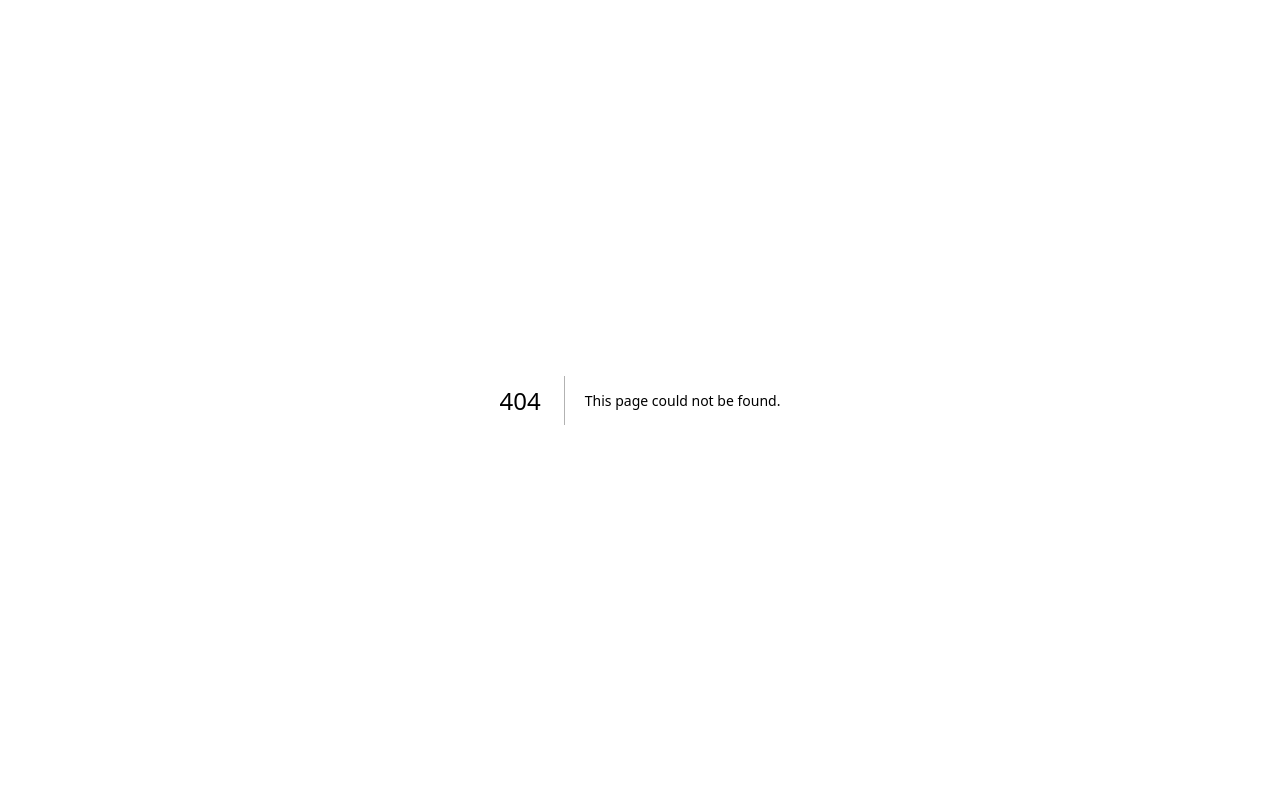
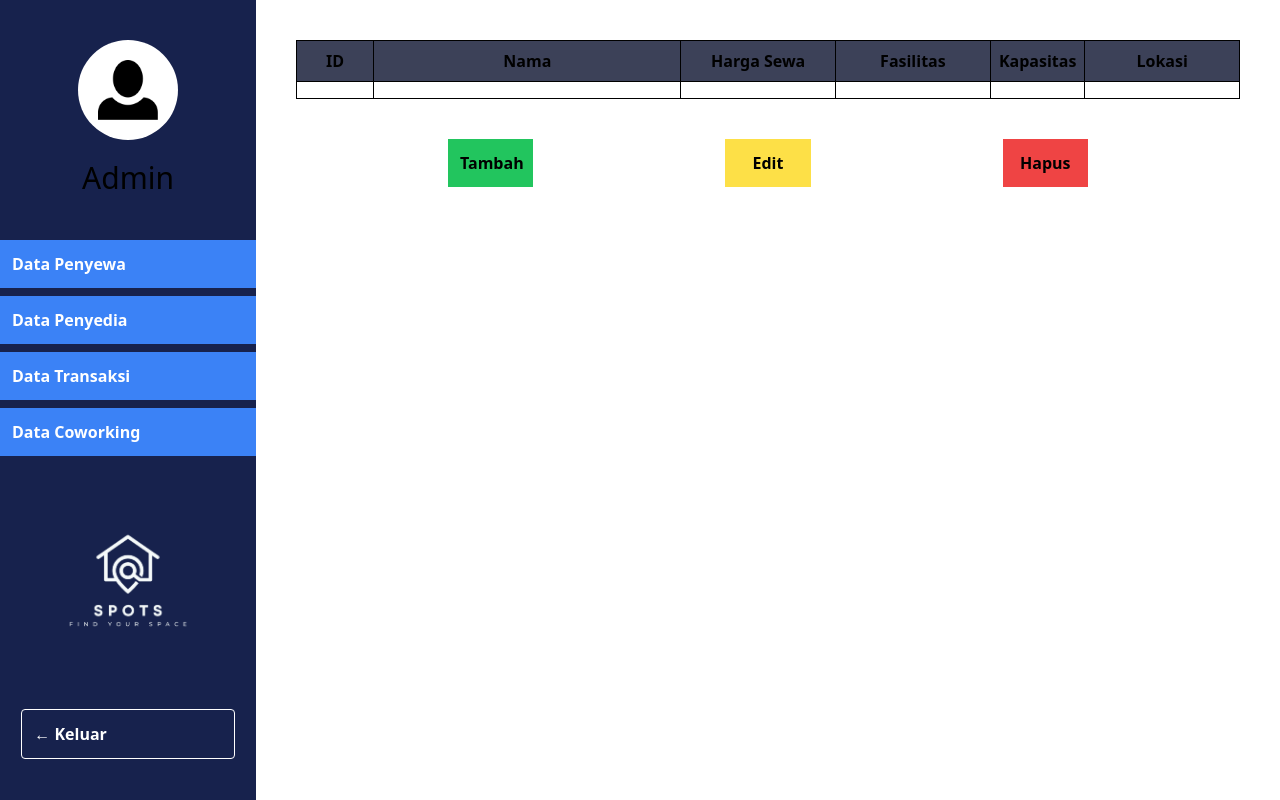
Before and after one commit to ahmadyhs/spots-frontend, a Next.js app: page /admin in a window 1280 px wide. Before the commit this address had no page. Built offline with nearby package versions, Linux system fonts and the light colour scheme.

Commit message:
add admin ui layout

```diff
--- /dev/null
+++ b/app/admin/layout.js
@@ -0,0 +1,65 @@
+import Image from 'next/image';
+
+export default function AdminLayout({
+    children,
+}) {
+    return(
+        <body className="grid grid-cols-5">
+            <aside className="bg-[#17224D] h-screen grid place-content-between">
+                <div>
+                    <div class="right flex flex-col items-center">
+                        <div className='bg-white p-5     mt-10 rounded-full'>
+                            <Image src="/person.png"  width={60} height={60} />
+                        </div>
+                    </div>
+                    <p className='text-center m-5 text-3xl mb-10'>Admin</p>
+                    <button className="bg-blue-500 w-full text-white text-left font-semibold p-3 my-1 hover:bg-blue-600 active:bg-slate-500">Data Penyewa</button>
+                    <button className="bg-blue-500 w-full text-white text-left font-semibold p-3 my-1 hover:bg-blue-600 active:bg-slate-500">Data Penyedia</button>
+                    <button className="bg-blue-500 w-full text-white text-left font-semibold p-3 my-1 hover:bg-blue-600 active:bg-slate-500">Data Transaksi</button>
+                    <button className="bg-blue-500 w-full text-white text-left font-semibold p-3 my-1 hover:bg-blue-600 active:bg-slate-500">Data Coworking</button>
+                </div>
+
+                <div className='mb-10'>
+                    <div class="right flex flex-col items-center m-10">
+                        <Image src="/spots.png"  width={200} height={200} />
+                    </div>
+
+                    <div className='flex flex-col items-center'>
+                        <button className="rounded border border-white bg-transparent w-5/6 text-white text-left font-semibold p-3 my-1 hover:bg-blue-600 active:bg-slate-500">← Keluar</button>
+                    </div>
+                </div>
+            </aside>
+
+
+            <main className="col-span-4 bg-white">
+                <table className="m-10">
+                    <tbody>
+                        <tr className="bg-[#3C4158] text-center">
+                            <th className="p-2 w-1/12 border border-black">ID</th>
+                            <th className="p-2 w-4/12 border border-black">Nama</th>
+                            <th className="p-2 w-2/12 border border-black">Harga Sewa</th>
+                            <th className="p-2 w-2/12 border border-black">Fasilitas</th>
+                            <th className="p-2 w-1/12 border border-black">Kapasitas</th>
+                            <th className="p-2 w-2/12 border border-black">Lokasi</th>
+                        </tr>
+                        <tr className="text-black">
+                            <td className="p-2 border border-black"></td>
+                            <td className="p-2 border border-black"></td>
+                            <td className="p-2 border border-black"></td>
+                            <td className="p-2 border border-black"></td>
+                            <td className="p-2 border border-black"></td>
+                            <td className="p-2 border border-black"></td>
+                        </tr>
+                    </tbody>
+                </table>
+
+                <div className="flex justify-evenly">
+                    <button className="bg-green-500 text-black font-semibold p-3 w-1/12 hover:bg-green-600 active:bg-green-700">Tambah</button>
+                    <button className="bg-yellow-300 text-black font-semibold p-3 w-1/12 hover:bg-yellow-400 active:bg-yellow-500">Edit</button>
+                    <button className="bg-red-500 text-black font-semibold p-3 w-1/12 hover:bg-red-600 active:bg-red-700">Hapus</button>
+                </div>
+            </main>
+
+        </body>
+    )
+}
--- /dev/null
+++ b/app/admin/page.js
@@ -0,0 +1,7 @@
+import Image from 'next/image';
+
+export default function Admin() {
+    return (
+        <p>Hello</p>
+    )
+}
```
